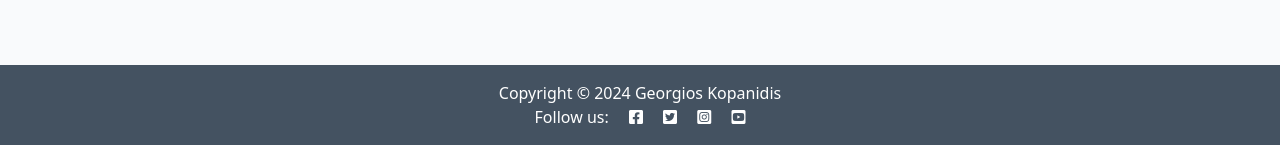
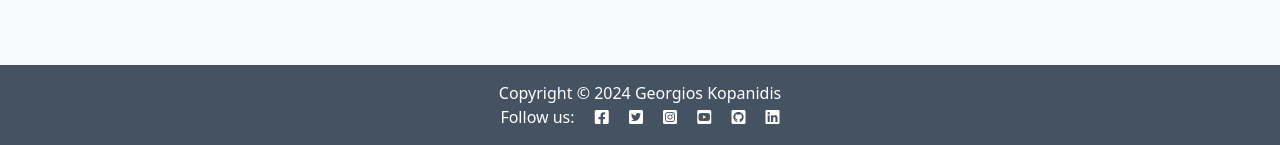
Before and after one commit to GKopanidis/ci-pp4-hwblog, a Django app: page / in a window 1280 px wide. Shown: the part 655-800 px from the top of the page. Run offline with Django 4.2, Linux system fonts and the light colour scheme; data that the repository does not hold is empty.

Commit message:
Add favicon and social media links to base.html

```diff
--- a/static/css/style.css
+++ b/static/css/style.css
@@ -212,3 +212,7 @@ body {
 .approval {
     color: rgb(222, 146, 168);
 }
+
+.no-underline {
+    text-decoration: none;
+}
--- a/templates/base.html
+++ b/templates/base.html
@@ -13,6 +13,15 @@
 <head>
     <title>HW|Blog</title>
     <meta name="viewport" content="width=device-width, initial-scale=1">
+
+    <!-- Meta tags for search engines -->
+    <meta name="description" content="HWBlog - Your Source for Hardware, Coding, and 3D Printing Insights">
+    <meta name="keywords" content="Explore the latest trends, tutorials, and reviews in the world of hardware, coding, and 3D printing on HWBlog. Get expert insights and stay updated with our informative articles.">
+
+    <!-- Favicon-->
+    <link rel="apple-touch-icon" sizes="180x180" href="{% static 'favicon/apple-touch-icon.png' %}">
+    <link rel="icon" type="image/png" sizes="32x32" href="{% static 'favicon/favicon-32x32.png' %}">
+    <link rel="icon" type="image/png" sizes="16x16" href="{% static 'favicon/favicon-16x16.png' %}">
 
     <!-- Google Fonts CSS -->
     <link rel="preconnect" href="https://fonts.gstatic.com">
@@ -103,10 +112,26 @@
         <p class="m-0 text-center text-white">
             {% block copyright %}Copyright &#169; 2024 Georgios Kopanidis{% endblock copyright %}
           </p>
-        <p class="m-0 text-center text-white">Follow us: <i class="fab fa-facebook-square ms-3"></i>
-            <i class="fab fa-twitter-square ms-3"></i>
-            <i class="fab fa-instagram-square ms-3"></i>
-            <i class="fab fa-youtube-square ms-3"></i>
+        <p class="m-0 text-center text-white">
+            Follow us:
+            <a href="https://www.facebook.com/" class="text-white no-underline" target="_blank" rel="noopener" aria-label="Visit our Facebook page (opens in a new tab)">
+                <i class="fab fa-facebook-square ms-3"></i>
+            </a>
+            <a href="https://www.twitter.com/" class="text-white no-underline" target="_blank" rel="noopener" aria-label="Visit our Twitter profile (opens in a new tab)">
+                <i class="fab fa-twitter-square ms-3"></i>
+            </a>
+            <a href="https://www.instagram.com/" class="text-white no-underline" target="_blank" rel="noopener" aria-label="Visit our Instagram profile (opens in a new tab)">
+                <i class="fab fa-instagram-square ms-3"></i>
+            </a>
+            <a href="https://www.youtube.com/" class="text-white no-underline" target="_blank" rel="noopener" aria-label="Visit our YouTube channel (opens in a new tab)">
+                <i class="fab fa-youtube-square ms-3"></i>
+            </a>
+            <a href="https://www.github.com/" class="text-white no-underline" target="_blank" rel="noopener" aria-label="Visit our GitHub profile (opens in a new tab)">
+                <i class="fab fa-github-square ms-3"></i>
+            </a>
+            <a href="https://www.linkedin.com/in/" class="text-white no-underline" target="_blank" rel="noopener" aria-label="Visit our LinkedIn profile (opens in a new tab)">
+                <i class="fab fa-linkedin ms-3"></i>
+            </a>
         </p>
     </footer>
 
```
Also changed, not shown: static/favicon/android-chrome-192x192.png (added), static/favicon/android-chrome-512x512.png (added), static/favicon/apple-touch-icon.png (added), static/favicon/favicon-16x16.png (added), static/favicon/favicon-32x32.png (added), static/favicon/favicon.ico (added), static/favicon/site.webmanifest (added).
